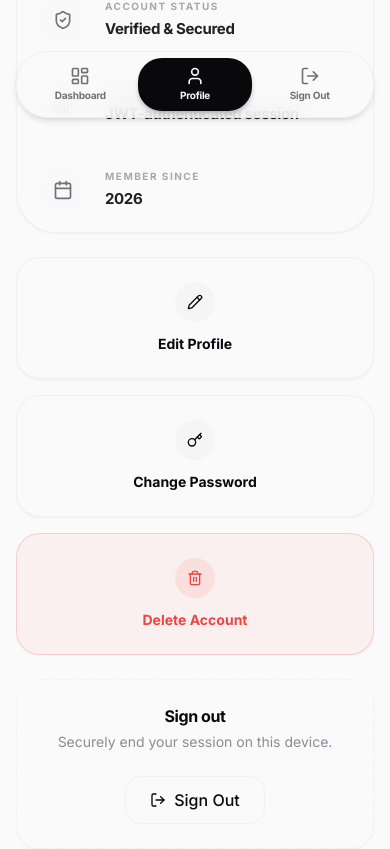
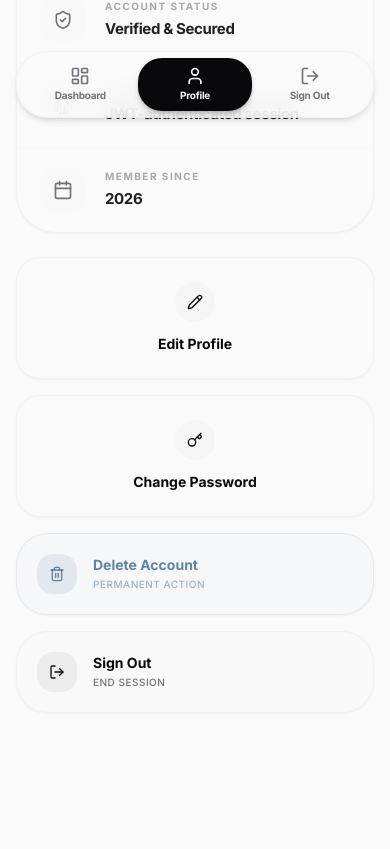
Before and after one commit to Swadesh-c0de/Kontacts, a Next.js app: page /profile in a window 390 px wide. Shown: the part 702-1551 px from the top of the page. Built offline with nearby package versions, Linux system fonts and the light colour scheme; no server answers; sample sign-in values are in the browser's storage.

Commit message:
feat: integrated pagination, sorting, and search loading at dashboard UX   - Improved mobile UI UX and overall performance - Redesign profile page for editing, password change, and account deletion

```diff
--- a/src/app/globals.css
+++ b/src/app/globals.css
@@ -18,7 +18,7 @@
     --muted-foreground: 240 3.8% 46.1%;
     --accent: 240 4.8% 95.9%;
     --accent-foreground: 240 5.9% 10%;
-    --destructive: 0 84.2% 60.2%;
+    --destructive: 210 40% 40%;
     --destructive-foreground: 0 0% 98%;
     --border: 240 5.9% 90%;
     --input: 240 5.9% 90%;
@@ -42,8 +42,8 @@
     --muted-foreground: 240 5% 55%;
     --accent: 240 4% 14%;
     --accent-foreground: 0 0% 95%;
-    --destructive: 0 62.8% 30.6%;
-    --destructive-foreground: 0 0% 98%;
+    --destructive: 210 100% 75%;
+    --destructive-foreground: 240 6% 10%;
     --border: 240 4% 16%;
     --input: 240 4% 16%;
     --ring: 240 4.9% 83.9%;
--- a/src/app/page.tsx
+++ b/src/app/page.tsx
@@ -160,9 +160,9 @@ export default function Dashboard() {
           </div>
 
           {/* Toolbar */}
-          <div className="flex flex-col sm:flex-row items-stretch sm:items-center justify-center gap-2 mb-8 animate-float-up" style={{ animationDelay: '0.1s' }}>
+          <div className="flex flex-col md:flex-row items-stretch md:items-center justify-center gap-2 mb-8 animate-float-up" style={{ animationDelay: '0.1s' }}>
 
-            <div className="relative flex-1 group w-full sm:max-w-sm">
+            <div className="relative flex-1 group w-full md:max-w-sm">
               <Search className="absolute left-3.5 top-1/2 -translate-y-1/2 h-4 w-4 text-muted-foreground/30 group-focus-within:text-foreground transition-colors duration-300" />
               <input
                 className="w-full h-11 glass border-border/40 rounded-2xl pl-10 pr-10 text-sm placeholder:text-muted-foreground/20 focus:outline-none focus:border-foreground/20 focus:bg-secondary/40 transition-all duration-300 shadow-sm"
@@ -210,7 +210,7 @@ export default function Dashboard() {
                 </button>
               </div>
 
-              <div className="hidden sm:flex h-10 items-center gap-1 rounded-[1.25rem] border border-border/40 bg-secondary/30 p-1 ml-1">
+              <div className="hidden md:flex h-10 items-center gap-1 rounded-[1.25rem] border border-border/40 bg-secondary/30 p-1 ml-1">
                 <span className="text-[10px] font-bold uppercase tracking-[0.1em] text-muted-foreground/40 px-2">Sort</span>
                 <button
                   onClick={() => setSortBy("name")}
@@ -227,7 +227,7 @@ export default function Dashboard() {
               </div>
 
               {/* Mobile Sort Toggle */}
-              <div className="sm:hidden flex items-center justify-center">
+              <div className="md:hidden flex items-center justify-center">
                 <button
                   onClick={() => setSortBy(sortBy === "name" ? "email" : "name")}
                   className="h-10 px-4 flex items-center gap-2 rounded-xl border border-border/40 bg-secondary/30 text-[10px] font-black uppercase tracking-[0.2em] text-muted-foreground active:scale-95 transition-all shadow-sm hover:border-border/60 hover:text-foreground"
@@ -238,7 +238,7 @@ export default function Dashboard() {
                 </button>
               </div>
 
-              <div className="hidden sm:flex items-center h-10 px-4 rounded-[1.25rem] border border-border/40 bg-secondary/30 text-xs tabular-nums text-muted-foreground transition-colors duration-300 ml-1">
+              <div className="hidden md:flex items-center h-10 px-4 rounded-[1.25rem] border border-border/40 bg-secondary/30 text-xs tabular-nums text-muted-foreground transition-colors duration-300 ml-1">
                 <span className="font-bold text-foreground mr-1.5">
                   {filtered.length > 0 ? `${(currentPage - 1) * CONTACTS_PER_PAGE + 1}-${Math.min(currentPage * CONTACTS_PER_PAGE, filtered.length)}` : "0"}
                 </span>
@@ -247,7 +247,7 @@ export default function Dashboard() {
 
               <Button onClick={() => { setForm({ name: "", email: "", phone: "" }); setAddOpen(true); setFormError(null); }} size="default" className="h-10 rounded-[1.25rem] px-5 ml-1 flex items-center gap-2 group">
                 <Plus className="h-4 w-4 group-hover:rotate-90 transition-transform duration-300" />
-                <span className="hidden sm:inline text-xs font-bold">New Contact</span>
+                <span className="hidden md:inline text-xs font-bold">New Contact</span>
               </Button>
             </div>
           </div>
--- a/src/app/profile/page.tsx
+++ b/src/app/profile/page.tsx
@@ -196,53 +196,67 @@ export default function Profile() {
             </StaggerContainer>
           </FadeUp>
 
-          {/* Action Buttons */}
-          <FadeUp delay={0.15} className="grid grid-cols-1 sm:grid-cols-3 gap-4 mb-6">
+          {/* Main Actions */}
+          <div className="grid grid-cols-1 sm:grid-cols-2 gap-4 mb-4">
+            <FadeUp delay={0.15} className="h-full">
               <button
                 onClick={openEdit}
-              className="flex flex-col items-center justify-center p-6 rounded-3xl border border-border/40 bg-background/50 hover:bg-secondary/20 hover:border-border/60 transition-all duration-300 shadow-sm hover:shadow-md group active:scale-95"
+                className="w-full h-full flex flex-col items-center justify-center p-6 rounded-3xl border border-border/40 bg-background/50 hover:bg-secondary/20 hover:border-border/60 transition-all duration-300 shadow-sm hover:shadow-md group active:scale-95"
               >
                 <div className="h-10 w-10 rounded-full bg-secondary/80 flex items-center justify-center mb-3 group-hover:scale-110 transition-transform duration-300">
                   <Pencil className="h-4 w-4" />
                 </div>
                 <span className="font-bold text-sm">Edit Profile</span>
               </button>
+            </FadeUp>
+            <FadeUp delay={0.18} className="h-full">
               <button
                 onClick={() => { setPasswordOpen(true); setError(null); setSuccess(null); setFormError(null); }}
-              className="flex flex-col items-center justify-center p-6 rounded-3xl border border-border/40 bg-background/50 hover:bg-secondary/20 hover:border-border/60 transition-all duration-300 shadow-sm hover:shadow-md group active:scale-95"
+                className="w-full h-full flex flex-col items-center justify-center p-6 rounded-3xl border border-border/40 bg-background/50 hover:bg-secondary/20 hover:border-border/60 transition-all duration-300 shadow-sm hover:shadow-md group active:scale-95"
               >
                 <div className="h-10 w-10 rounded-full bg-secondary/80 flex items-center justify-center mb-3 group-hover:scale-110 transition-transform duration-300">
                   <Key className="h-4 w-4" />
                 </div>
                 <span className="font-bold text-sm">Change Password</span>
               </button>
+            </FadeUp>
+          </div>
+
+          {/* Secondary / Destructive Actions */}
+          <div className="grid grid-cols-1 sm:grid-cols-2 gap-4 mb-6">
+            <FadeUp delay={0.21} className="h-full">
               <button
                 onClick={() => { setDeleteOpen(true); setError(null); setSuccess(null); setFormError(null); }}
-              className="flex flex-col items-center justify-center p-6 rounded-3xl border border-destructive/20 bg-destructive/5 hover:bg-destructive/10 hover:border-destructive/30 transition-all duration-300 shadow-sm hover:shadow-md group active:scale-95 text-destructive"
+                className="w-full flex items-center justify-between p-5 rounded-[2rem] border border-destructive/10 bg-destructive/[0.02] hover:bg-destructive/[0.05] hover:border-destructive/20 transition-all duration-300 shadow-sm group active:scale-[0.98] text-destructive/80 hover:text-destructive"
               >
-              <div className="h-10 w-10 rounded-full bg-destructive/10 flex items-center justify-center mb-3 group-hover:scale-110 transition-transform duration-300">
+                <div className="flex items-center gap-4">
+                  <div className="h-10 w-10 rounded-2xl bg-destructive/10 flex items-center justify-center group-hover:scale-105 transition-transform">
                     <Trash2 className="h-4 w-4" />
                   </div>
-              <span className="font-bold text-sm">Delete Account</span>
+                  <div className="text-left">
+                    <p className="font-bold text-sm">Delete Account</p>
+                    <p className="text-[10px] opacity-60 font-medium uppercase tracking-wider mt-0.5">Permanent action</p>
+                  </div>
+                </div>
               </button>
             </FadeUp>
-
-          {/* Sign Out */}
-          <FadeUp delay={0.18} className="rounded-3xl border border-border/40 bg-secondary/5 p-6 sm:p-8 flex flex-col sm:flex-row items-center justify-between gap-6 shadow-sm border-dashed">
-            <div className="text-center sm:text-left">
-              <h3 className="font-bold text-base tracking-tight mb-1">Sign out</h3>
-              <p className="text-sm text-muted-foreground opacity-80">Securely end your session on this device.</p>
+            <FadeUp delay={0.24} className="h-full">
+              <button
+                onClick={handleLogout}
+                className="w-full flex items-center justify-between p-5 rounded-[2rem] border border-border/40 bg-secondary/10 hover:bg-secondary/20 hover:border-border/60 transition-all duration-300 shadow-sm group active:scale-[0.98]"
+              >
+                <div className="flex items-center gap-4">
+                  <div className="h-10 w-10 rounded-2xl bg-foreground/5 flex items-center justify-center group-hover:scale-105 transition-transform">
+                    <LogOut className="h-4 w-4" />
                   </div>
-            <Button
-              variant="outline"
-              size="lg"
-              onClick={handleLogout}
-              className="rounded-2xl px-6 h-12 border-border/40 hover:bg-foreground hover:text-background transition-all duration-300"
-            >
-              <LogOut className="h-4 w-4" />
-              Sign Out
-            </Button>
+                  <div className="text-left">
+                    <p className="font-bold text-sm text-foreground">Sign Out</p>
+                    <p className="text-[10px] text-muted-foreground font-medium uppercase tracking-wider mt-0.5">End session</p>
+                  </div>
+                </div>
+              </button>
             </FadeUp>
+          </div>
 
         </div>
 
```
Lines whose indentation alone changed are shown as unchanged.
